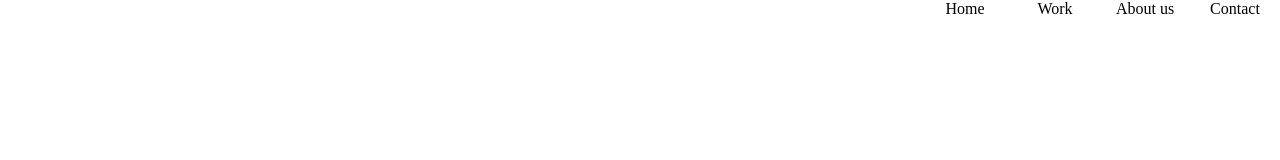
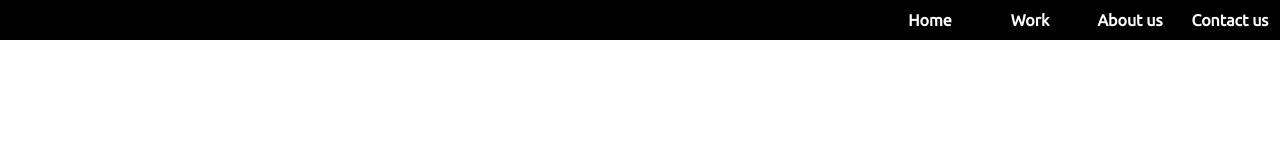
Before and after one commit to randhavevaibhav/Test2, a plain HTML site: page index.html in a window 1280 px wide. Drawn offline with Linux system fonts and the light colour scheme.

Commit message:
added navbar with hover effect

```diff
--- a/index.html
+++ b/index.html
@@ -5,6 +5,9 @@
     <meta http-equiv="X-UA-Compatible" content="IE=edge">
     <meta name="viewport" content="width=device-width, initial-scale=1.0">
     <link rel="stylesheet"  href="style.css" />
+    <link rel="preconnect" href="https://fonts.googleapis.com">
+<link rel="preconnect" href="https://fonts.gstatic.com" crossorigin>
+<link href="https://fonts.googleapis.com/css2?family=Ubuntu&display=swap" rel="stylesheet">
     <title>Document</title>
 
 </head>
@@ -30,7 +33,7 @@
          </li>
          <li>
             <a>
-                Contact
+                Contact us
             </a>
          </li>
     </ul>
--- a/style.css
+++ b/style.css
@@ -1,20 +1,38 @@
 *{
     padding: 0;
     margin: 0;
+    font-family: 'Ubuntu', sans-serif;
 }
 
 ul
 {
     display: flex;
     justify-content: flex-end;
-
+    background-color: black;
+    height: 40px;
+    align-items: center;
 
 }
 
 ul li
 {
-   width: 90px;
+   width: 100px;
+
    list-style: none;
    text-align: center;
+   color: white;
    cursor: pointer;
 }
+
+a:hover {
+    background-color:white;
+    color: black;
+    border-radius: 7px;
+  }
+
+  a{
+    display: inline-block;
+    width: 90px;
+
+    font-weight: bold;
+  }
```
